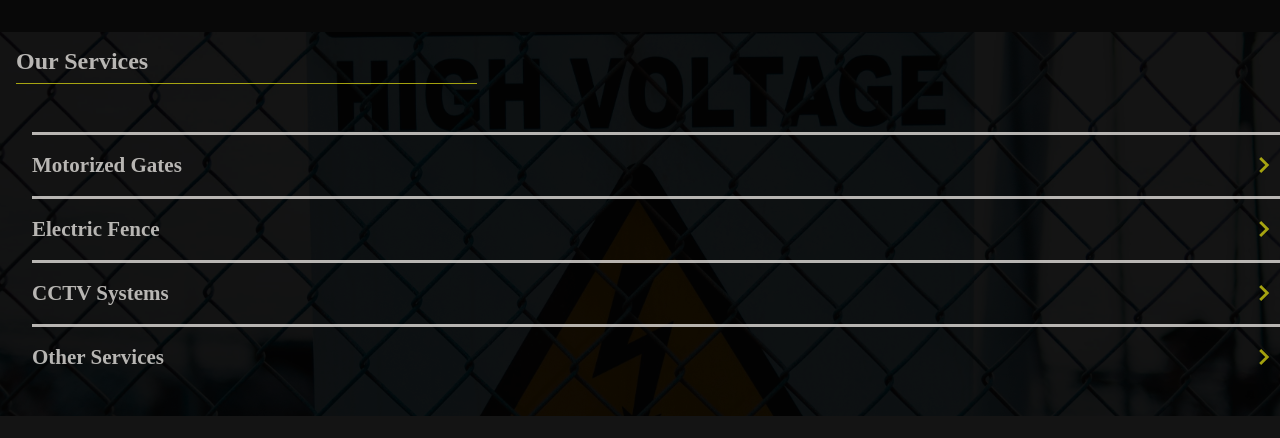
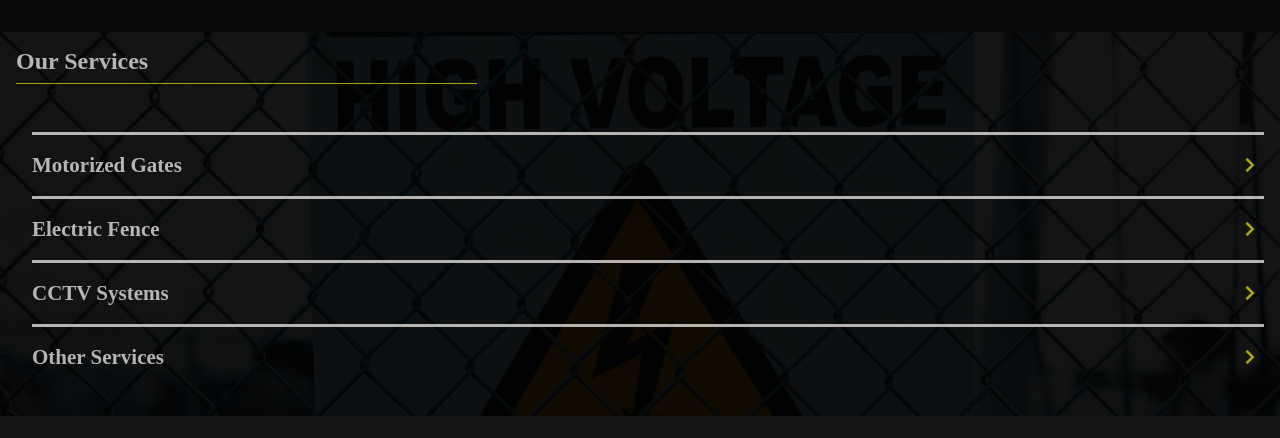
Before and after one commit to firemasterleo/shapestation2, a Vue app: page /TestPage in a window 1280 px wide. Shown: the part 880-1318 px from the top of the page. Built offline with nearby package versions, Linux system fonts and the light colour scheme.

Commit message:
Update TestPage.vue

```diff
--- a/src/components/TestPage.vue
+++ b/src/components/TestPage.vue
@@ -433,6 +433,7 @@
              .servicelist {
                 margin-top: 3rem;
                 margin-left: 1rem;
+                margin-right: 1rem;
                 // border: solid red;
 
                 div {
@@ -447,8 +448,8 @@
                     // border-bottom: solid;
                     svg {
                         fill: rgba(223, 220, 18, 0.731);
-                        width: 34px;
-                        height: 34px;
+                        width: 30px;
+                        height: 30px;
                     }
 
                 }
```
